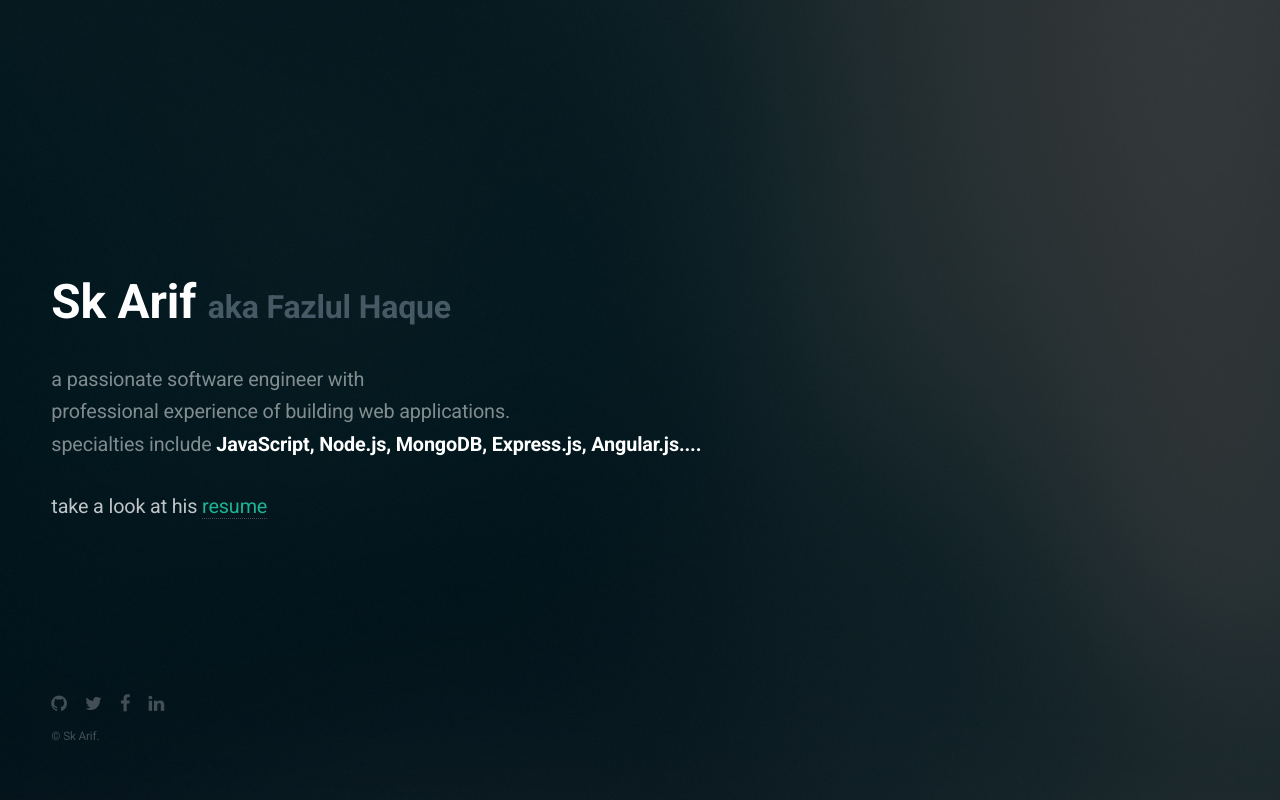
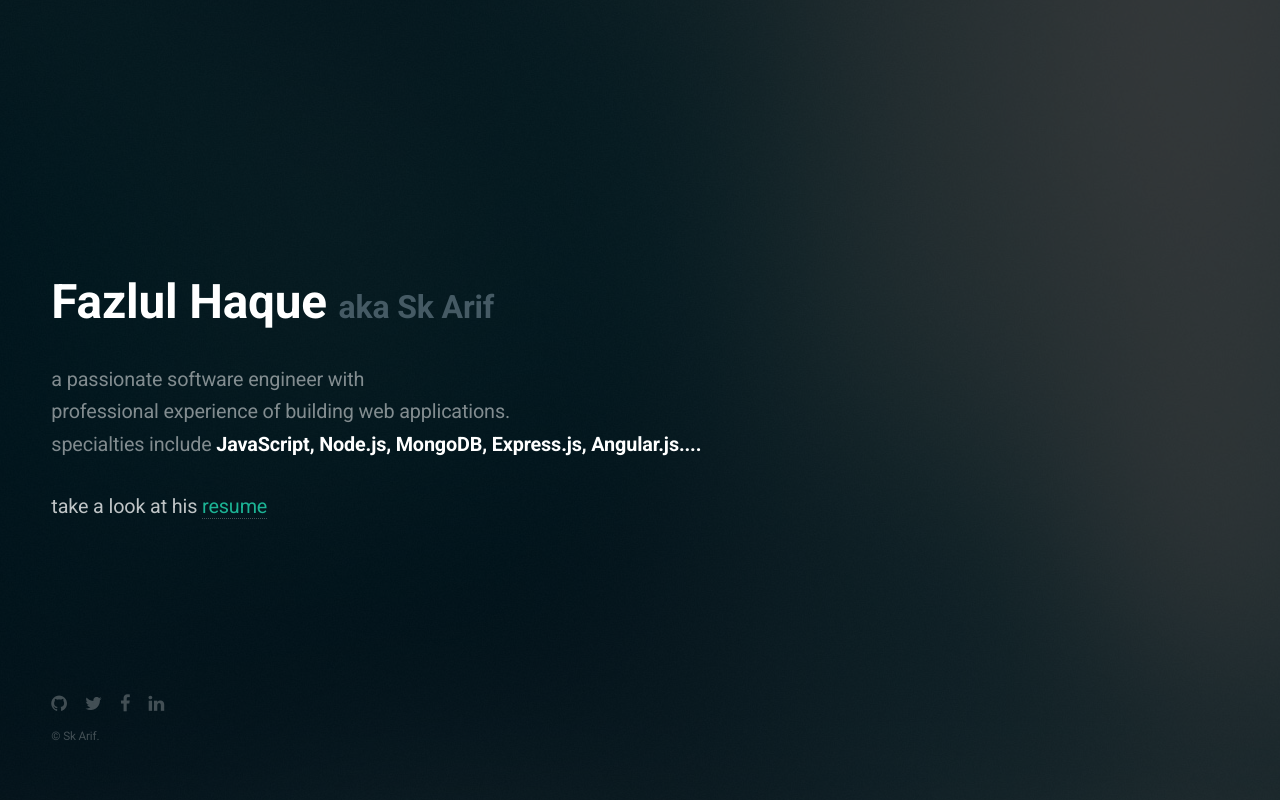
Before and after one commit to skarif2/skarif2.github.io, a plain HTML site: page index.html in a window 1280 px wide. Drawn offline with Linux system fonts and the light colour scheme.

Commit message:
changed index.html

```diff
--- a/index.html
+++ b/index.html
@@ -13,7 +13,7 @@
 	<body>
 		<!-- Header -->
 			<header id="header">
-				<h1>Sk Arif <span> aka Fazlul Haque</span></h1>
+				<h1>Fazlul Haque <span> aka Sk Arif</span></h1>
 				<p>a passionate software engineer with<br>professional experience of building web applications.<br>specialties include <strong>JavaScript, Node.js, MongoDB, Express.js, Angular.js....</strong></p>
 			</header>
 
```
